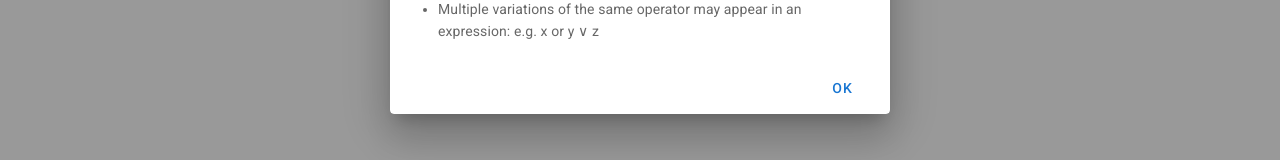
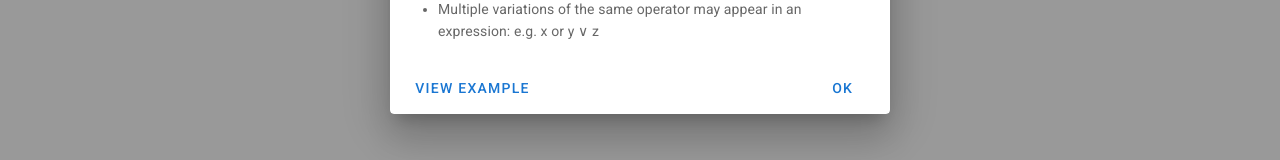
Before and after one commit to paul-schaaf/expression-visualizer, a Vue app: page / in a window 1280 px wide. Both pictures are taken after a click on the button "VIEW HOW-TO". Shown: the part 577-737 px from the top of the page. Built offline with nearby package versions, Linux system fonts and the light colour scheme.

Commit message:
added option to how-to to show example

```diff
--- a/src/App.vue
+++ b/src/App.vue
@@ -7,7 +7,7 @@
         >
             <v-spacer/>
             <v-text-field v-model="expression" class="ma-0" placeholder="Expression goes here!" clearable/>
-            <v-btn text large @click="onDrawButtonClick">Draw KV Map</v-btn>
+            <v-btn text large @click="triggerMapCreation">Draw KV Map</v-btn>
             <v-spacer/>
             <v-icon v-if="isMobile" @click="dialog = true">mdi-information-outline</v-icon>
             <v-dialog
@@ -67,6 +67,13 @@
                     </v-card-text>
 
                     <v-card-actions>
+                        <v-btn
+                                color="primary"
+                                text
+                                @click="viewExample"
+                        >
+                            View Example
+                        </v-btn>
                         <v-spacer/>
                         <v-btn
                                 color="primary"
@@ -136,7 +143,7 @@
         created() {
             window.addEventListener('keypress', (e) => {
                 if (e.key === 'Enter') {
-                    this.onDrawButtonClick();
+                    this.triggerMapCreation();
                 }
             });
         },
@@ -166,7 +173,7 @@
             }
         },
         methods: {
-            onDrawButtonClick() {
+            triggerMapCreation() {
                 this.error = null;
                 this.kvData = [];
                 try {
@@ -188,6 +195,14 @@
                     CNF += isNegated ? `¬ ${name}` : name;
                 }
                 return CNF;
+            },
+            viewExample() {
+                this.expression = `(p ∧ ((q ∧ ((r ∧ ((x ∧ y ∧ z) ∨ (¬x ∧ (¬y ∨ (y ∧ ¬z)))))∨
+(¬r ∧ ((x ∧ ((y ∧ ¬z) ∨ (¬y ∧ z))) ∨ (¬x ∧ ¬y ∧ ¬z))))) ∨ (¬q ∧ ¬r ∧ x ∧ y)))∨
+(¬p ∧ ((q ∧ ((r ∧ ((x ∧ ¬y ∧ ¬z) ∨ (¬x ∧ y))) ∨ (¬r ∧ x ∧ ¬y ∧ ¬z)))∨
+(¬q ∧ ((r ∧ ¬x ∧ ¬y ∧ z) ∨ (¬r ∧ x ∧ ¬y)))))`;
+                this.triggerMapCreation();
+                this.dialog = false;
             }
         }
     };
```
